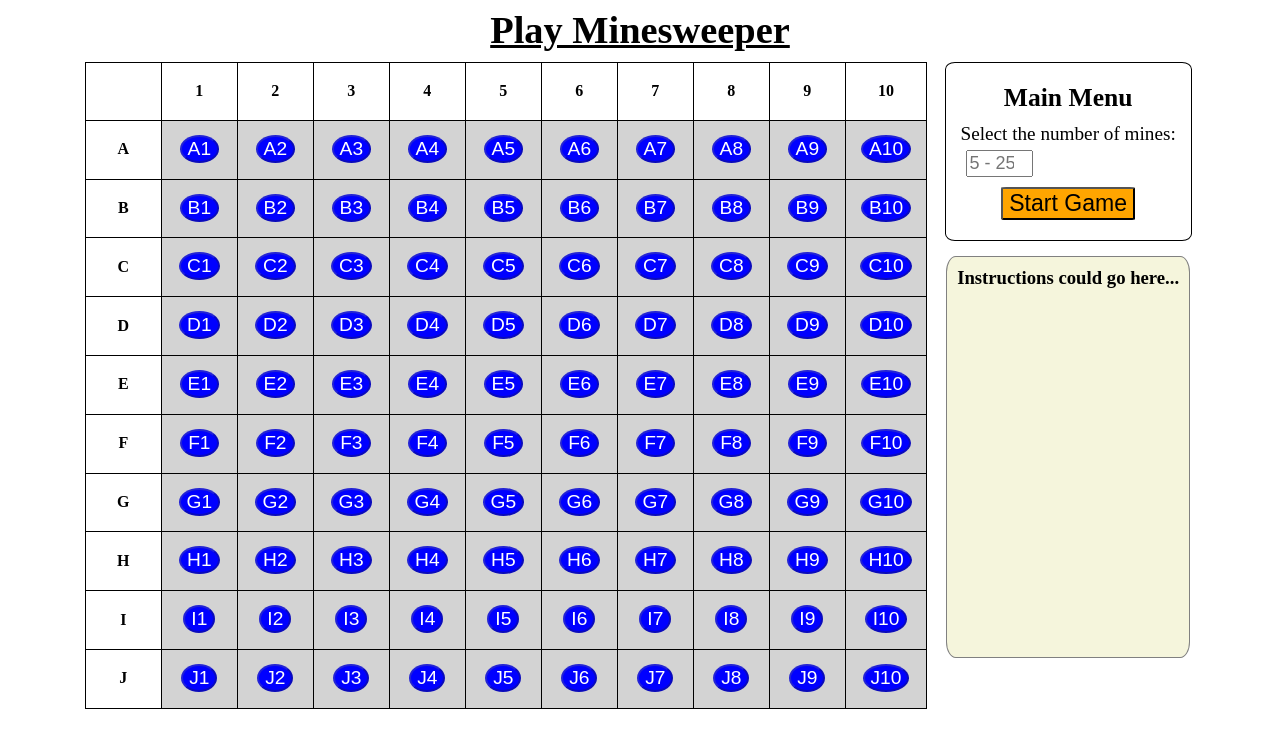
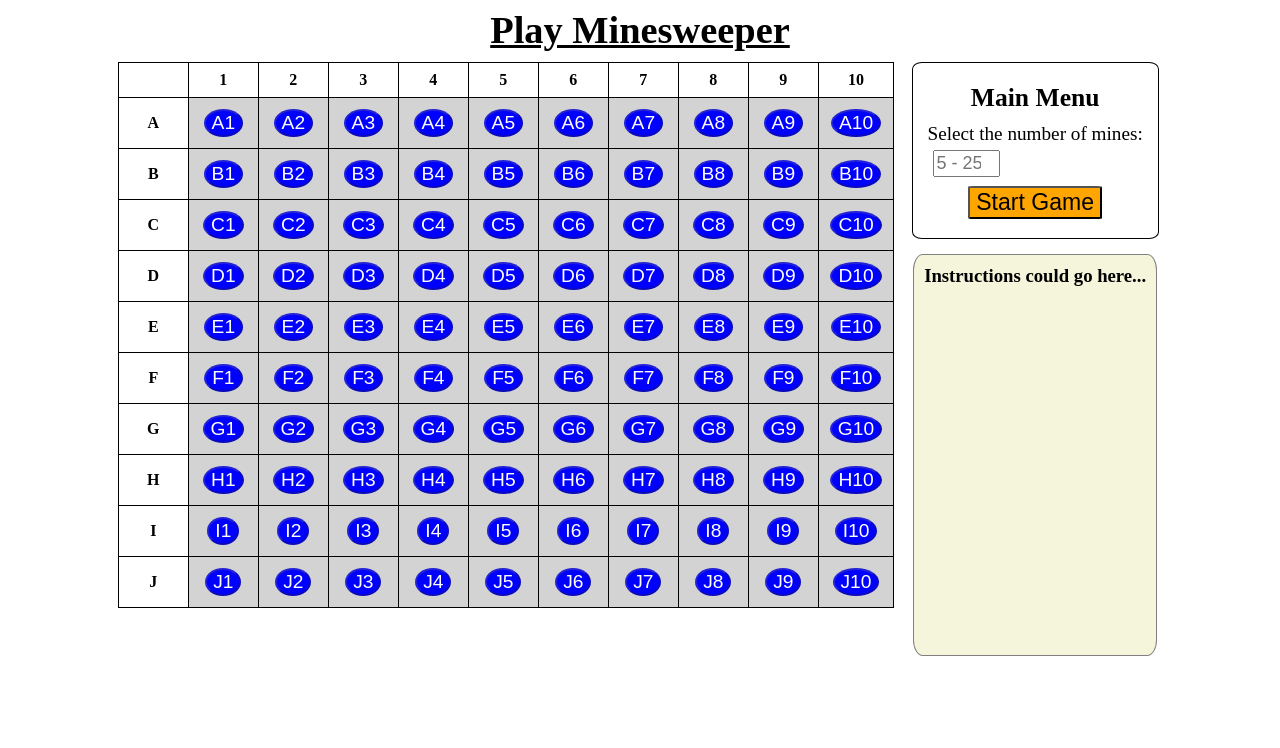
Before and after one commit to LaunchCodeEducation/LCHS_minesweeper_solution, a Flask app: page / in a window 1280 px wide. Shown: the top 748 px of the page. Run offline with Flask 2, Linux system fonts and the light colour scheme.

Commit message:
updated style.css.

```diff
--- a/static/style.css
+++ b/static/style.css
@@ -50,7 +50,7 @@ button.menu {
     background-color: orange;
     border-radius: 4%;
     color: black;
-    margin: 5px;
+    margin: 4px;
 }
 
 .centered {
@@ -60,7 +60,7 @@ button.menu {
 table, th, td {
     border: 1px solid black;
     border-collapse: collapse;
-    padding: 10px;
+    padding: 7px;
     margin: 5px;
 }
 
@@ -77,7 +77,7 @@ th, td {
 }
 
 tr {
-    line-height: 2.3rem;
+    line-height: 2.5vh;
 }
 
 .empty {
```
